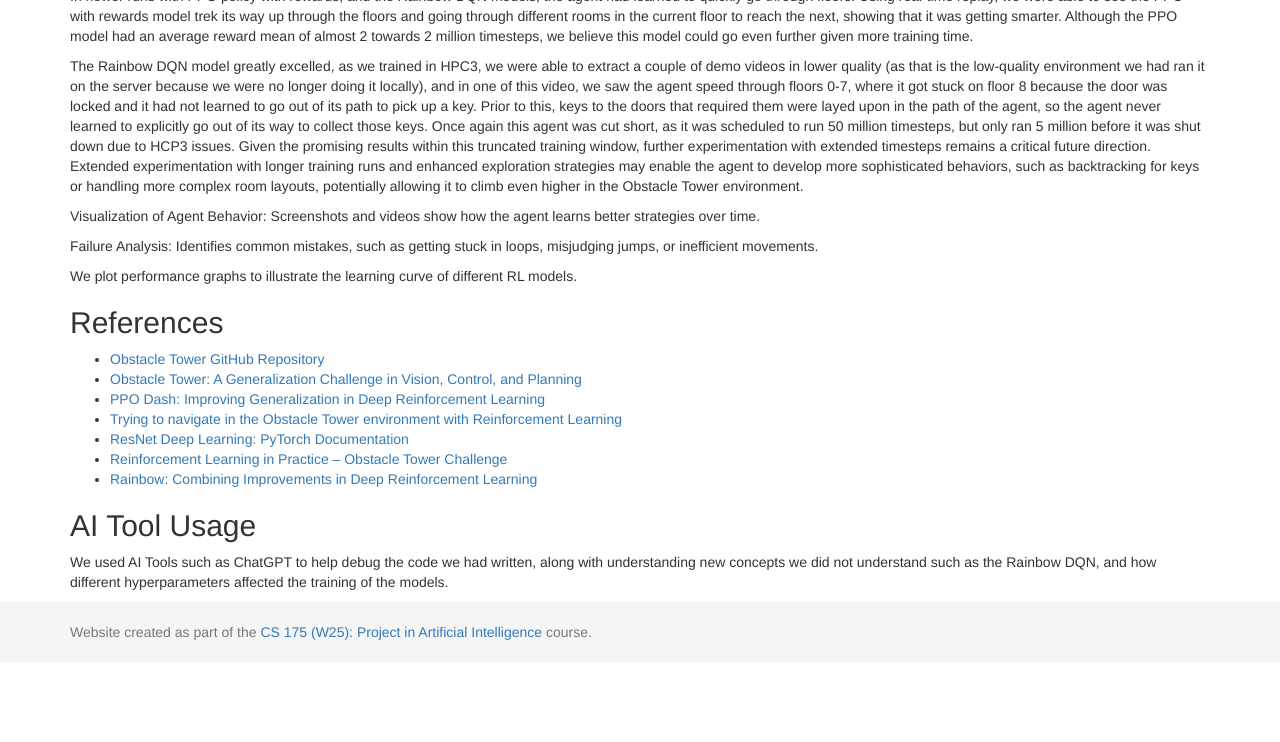
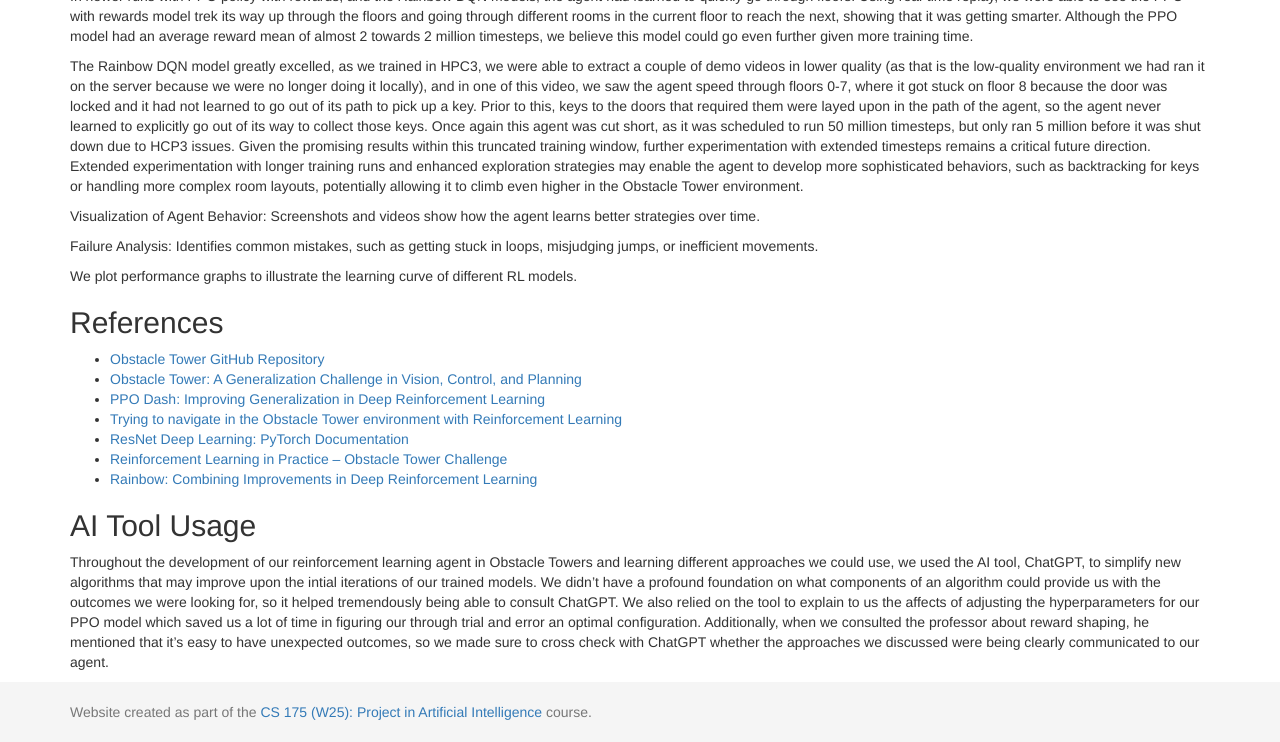
Before and after one commit to avinashduggal/TowerRunners, a Jekyll site: the page built from docs/final.md, in a window 1280 px wide and 900 px high, scrolled down 5185 px, cut to the strip 158-900 px from the top of the window. Built offline with Jekyll 4.4.1, drawn with Linux system fonts in a browser that asks for light colours; before the commit the page ends 6005 px from its top, so only the background shows below that.

Commit message:
Add to AI tool usage

```diff
--- a/docs/final.md
+++ b/docs/final.md
@@ -106,4 +106,4 @@ We plot performance graphs to illustrate the learning curve of different RL mode
 - [Rainbow: Combining Improvements in Deep Reinforcement Learning](https://github.com/Kaixhin/Rainbow)
 
 ## AI Tool Usage
-We used AI Tools such as ChatGPT to help debug the code we had written, along with understanding new concepts we did not understand such as the Rainbow DQN, and how different hyperparameters affected the training of the models.
+Throughout the development of our reinforcement learning agent in Obstacle Towers and learning different approaches we could use, we used the AI tool, ChatGPT, to simplify new algorithms that may improve upon the intial iterations of our trained models. We didn't have a profound foundation on what components of an algorithm could provide us with the outcomes we were looking for, so it helped tremendously being able to consult ChatGPT. We also relied on the tool to explain to us the affects of adjusting the hyperparameters for our PPO model which saved us a lot of time in figuring our through trial and error an optimal configuration. Additionally, when we consulted the professor about reward shaping, he mentioned that it's easy to have unexpected outcomes, so we made sure to cross check with ChatGPT whether the approaches we discussed were being clearly communicated to our agent.
```
